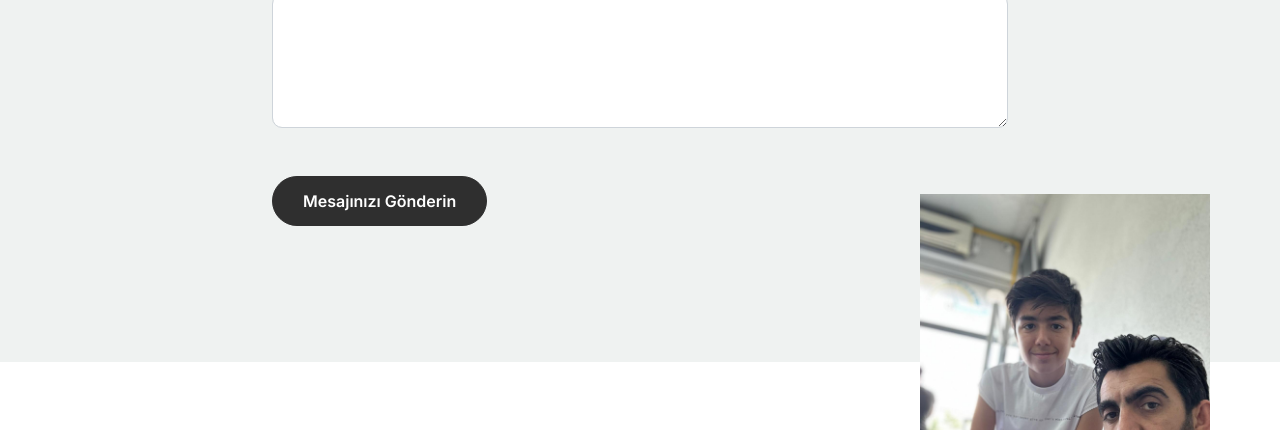
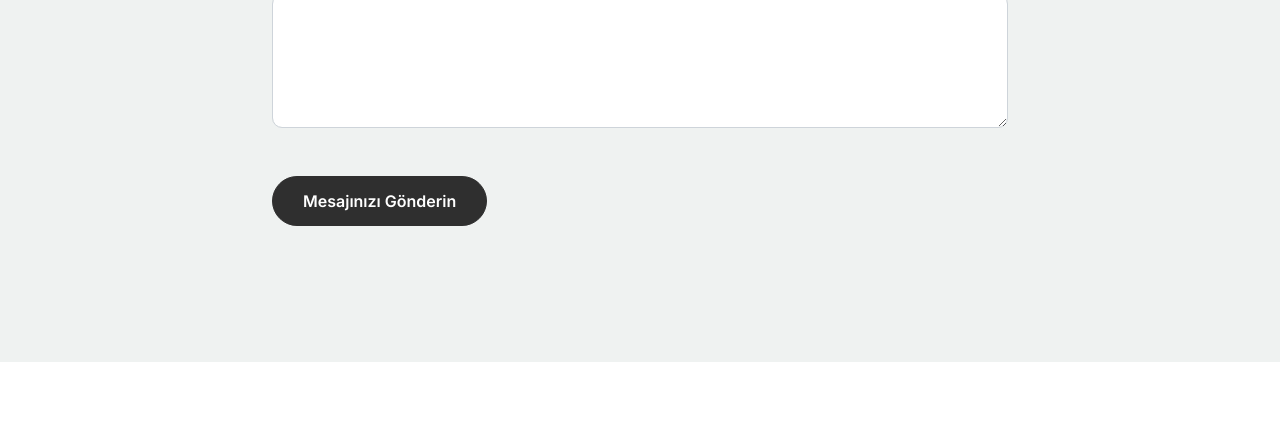
Before and after one commit to metehan261/OzkanMobilya26, a plain HTML site: page contact.html in a window 1280 px wide. Shown: the part 1010-1440 px from the top of the page. Drawn offline with Linux system fonts and the light colour scheme.

Commit message:
Update contact.html

```diff
--- a/contact.html
+++ b/contact.html
@@ -197,9 +197,9 @@
 		<footer class="footer-section">
 			<div class="container relative">
 
-				<div class="sofa-img">
+<!-- 				<div class="sofa-img">
 					<img src="images/emmi.jpg"alt="Image"  width="290" class="img-fluid">
-				</div>
+				</div> -->
 
 				<!-- <div class="row">
 					<div class="col-lg-8">
```
